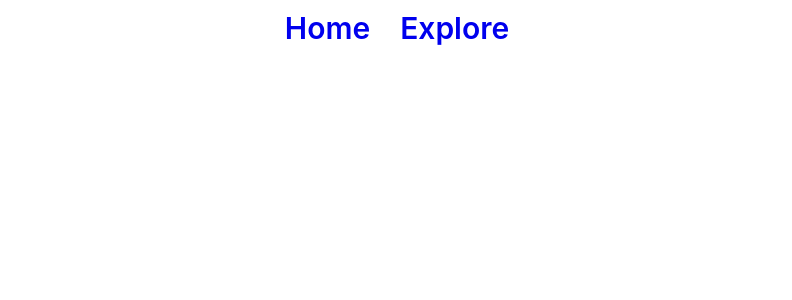
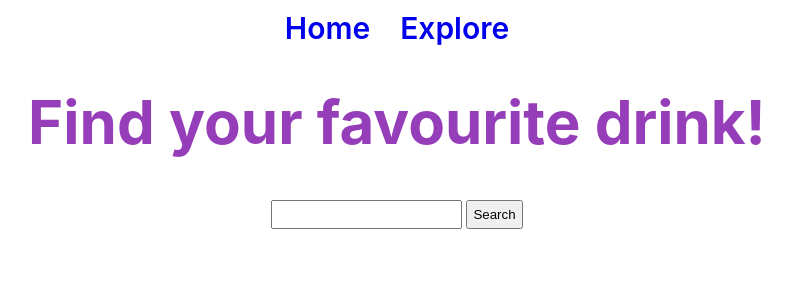
Before and after one commit to cazhjo/drink-app, a React (Create React App) app: page /explore in a window 1280 px wide. Shown: the top 300 px of the page, without its empty margins (243-1035 px from the left). Built offline with nearby package versions, Linux system fonts and the light colour scheme.

Commit message:
Explore page skeleton, addet search bar and button

```diff
--- a/src/App.js
+++ b/src/App.js
@@ -3,6 +3,7 @@ import { BrowserRouter, Switch, Route } from 'react-router-dom';
 import logo from './logo.svg';
 import './App.css';
 import Home from './pages/Home';
+import Explore from './pages/Explore';
 import Header from './components/Header'
 
 const App = () => (
@@ -11,6 +12,7 @@ const App = () => (
         <Header />
         <Switch>
             <Route path='/' component={Home} exact />
+            <Route path='/explore' component={Explore} />
         </Switch>
         </div>
     </BrowserRouter>
--- /dev/null
+++ b/src/components/Title.js
@@ -0,0 +1,6 @@
+import React from 'react';
+import '../styling/Title.css'
+
+const Title = ({ text, textColor }) => <h1 style={{ color: textColor }}>{text}</h1>;
+
+export default Title;
--- /dev/null
+++ b/src/pages/Explore.js
@@ -0,0 +1,21 @@
+import React, { useState } from 'react';
+import Title from '../components/Title.js';
+import '../styling/Explore.css';
+
+const Explore = () => {
+    const [text, setText] = useState();
+
+    const onSearch = () => {
+        console.log(text);
+    }
+
+    return (
+        <div className='explore'>
+            <Title text='Find your favourite drink!' textColor='rgb(150, 62, 185)' />
+            <input type="text" onChange={(e) => setText(e.target.value)} />
+            <button onClick={onSearch}>Search</button>
+        </div>
+    )
+}
+
+export default Explore;
--- a/src/pages/Home.js
+++ b/src/pages/Home.js
@@ -1,11 +1,12 @@
 import React from 'react';
 import '../styling/Home.css';
-import image from '../assets/images/landing-page-img.png'
+import Title from '../components/Title.js';
+import image from '../assets/images/landing-page-img.png';
 
 const Home = () => {
     return (
         <div className='home'>
-            <h1>Welcome to the Cocktail Explorer!</h1>
+            <Title text='Welcome to The Cocktail Explorer' textColor='rgb(62, 62, 185)' />
             <img src={image} />
         </div>
     )
--- /dev/null
+++ b/src/styling/Explore.css
@@ -0,0 +1,9 @@
+.explore{
+    margin: auto;
+    text-align: center;
+}
+
+input, button{
+    margin: 2px;
+    padding: 5px;
+}
--- a/src/styling/Home.css
+++ b/src/styling/Home.css
@@ -2,8 +2,3 @@
     margin: auto;
     text-align: center;
 }
-
-h1{
-    font-size: 60px;
-    color: rgb(62, 62, 185);
-}
--- /dev/null
+++ b/src/styling/Title.css
@@ -0,0 +1,3 @@
+h1{
+    font-size: 60px;
+}
```
